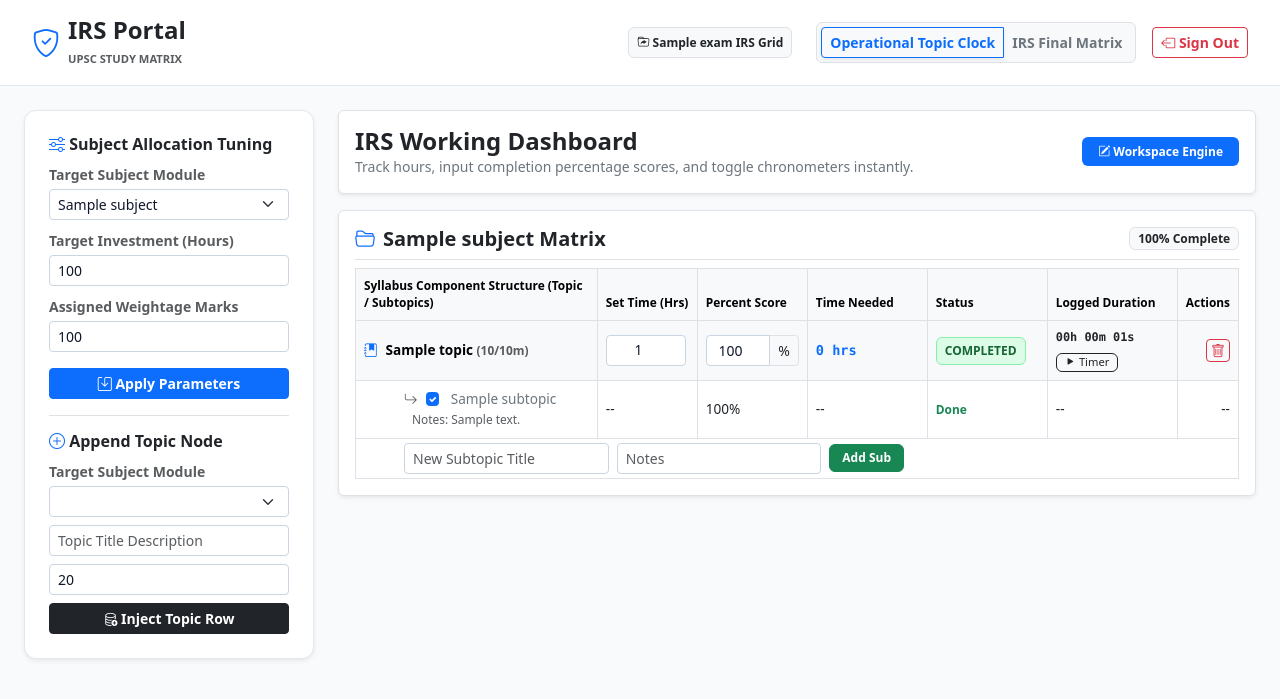
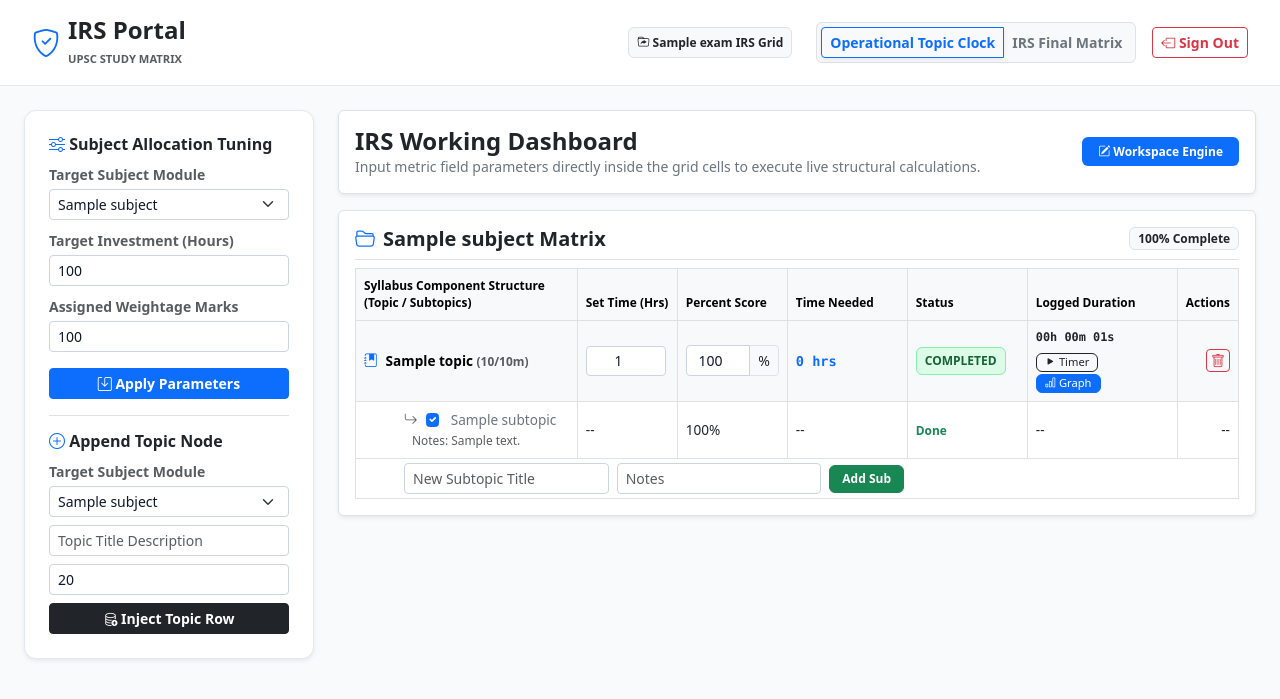
Before and after one commit to Tulsidasyedale1820/upsc_tracker_IRS, a Django app: page /arena/ in a window 1280 px wide. Shown: the top 699 px of the page. Run offline with Django 5.2, Linux system fonts and the light colour scheme; a user stored in the database is signed in; tables that the repository leaves empty hold one stand-in row (values such as "Sample post"); lists and menus that the app fills with data are empty.

Commit message:
Fixed append topic selection block and integrated dynamic ChartJS modal dashboards

```diff
--- a/tracker/templates/tracker/study_arena.html
+++ b/tracker/templates/tracker/study_arena.html
@@ -5,6 +5,7 @@
     <title>IRS Portal - IRS Working Dashboard</title>
     <link href="https://cdn.jsdelivr.net/npm/bootstrap@5.3.0/dist/css/bootstrap.min.css" rel="stylesheet">
     <link rel="stylesheet" href="https://cdn.jsdelivr.net/npm/bootstrap-icons@1.11.0/font/bootstrap-icons.css">
+    <script src="https://cdn.jsdelivr.net/npm/chart.js"></script>
     <style>
         body { background: #f8fafc; color: #1e293b; font-family: system-ui; }
         .top-navbar { background: white; border-bottom: 1px solid #e2e8f0; padding: 1rem 2rem; }
@@ -45,6 +46,7 @@
 
     <div class="container-fluid py-4 px-4">
         <div class="row g-4">
+
             <div class="col-lg-3">
                 <div class="control-panel d-flex flex-column gap-3 shadow-sm">
                     <div>
@@ -74,7 +76,7 @@
                             <label class="small text-muted fw-bold mb-1">Target Subject Module</label>
                             <select id="topicSubjectSelect" class="form-select form-select-sm">
                                 {% for subject in subjects %}
-                                option value="{{ subject.id }}">{{ subject.name }}</option>
+                                <option value="{{ subject.id }}">{{ subject.name }}</option>
                                 {% endfor %}
                             </select>
                         </div>
@@ -86,11 +88,12 @@
             </div>
 
             <div class="col-lg-9">
+
                 <div id="viewportClockDeck">
                     <div class="d-flex justify-content-between align-items-center mb-3 bg-white border p-3 rounded shadow-sm">
                         <div>
                             <h4 class="fw-bold text-dark m-0">IRS Working Dashboard</h4>
-                            <p class="text-secondary small m-0">Track hours, input completion percentage scores, and toggle chronometers instantly.</p>
+                            <p class="text-secondary small m-0">Input metric field parameters directly inside the grid cells to execute live structural calculations.</p>
                         </div>
                         <span class="badge bg-primary text-white px-3 py-2 fw-bold"><i class="bi bi-pencil-square"></i> Workspace Engine</span>
                     </div>
@@ -101,7 +104,7 @@
                     <div class="d-flex justify-content-between align-items-center mb-3">
                         <div>
                             <h4 class="fw-bold text-dark m-0">IRS Final Matrix Summary</h4>
-                            <p class="text-secondary small m-0">Aggregated tracking evaluation scopes calculated directly from server values.</p>
+                            <p class="text-secondary small m-0">Calculated matrix boundaries derived completely via pre-calculated database rollup assessments.</p>
                         </div>
                         <span class="badge bg-light text-dark border px-3 py-2 fw-bold"><i class="bi bi-lock-fill"></i> Read-Only Console</span>
                     </div>
@@ -142,8 +145,27 @@
         </div>
     </div>
 
+    <div class="modal fade" id="graphModal" tabindex="-1" aria-hidden="true">
+        <div class="modal-dialog modal-dialog-centered">
+            <div class="modal-content">
+                <div class="modal-header">
+                    <h5 class="fw-bold text-dark m-0" id="graphModalTitle">Topic Analytics Graph</h5>
+                    <button type="button" class="btn-close" data-bs-dismiss="modal" aria-label="Close"></button>
+                </div>
+                <div class="modal-body text-center">
+                    <div style="max-height: 280px; width: 100%; display: flex; justify-content: center;">
+                        <canvas id="topicAnalyticsChartCanvas"></canvas>
+                    </div>
+                    <div class="alert alert-light border small text-muted mt-3 mb-0" id="graphModalDescription"></div>
+                </div>
+            </div>
+        </div>
+    </div>
+
+    <script src="https://cdn.jsdelivr.net/npm/bootstrap@5.3.0/dist/js/bootstrap.bundle.min.js"></script>
     <script>
         let tickerIntervalId = null, runSecondsCounter = 0, currentClockTopicId = null;
+        let activeChartInstance = null;
 
         function toggleActiveDashboardDisplay(layoutMode) {
             const consoleCard = document.getElementById('viewportConsoleDeck');
@@ -201,11 +223,14 @@
                     let tableRowsHtml = '';
 
                     if(!s.topics || s.topics.length === 0) {
-                        tableRowsHtml = `<tr><td colspan="6" class="text-center text-muted py-3 text-secondary">No active core topics established inside this grid yet.</td></tr>`;
+                        tableRowsHtml = `<tr><td colspan="7" class="text-center text-muted py-3 text-secondary">No active core topics established inside this grid yet.</td></tr>`;
                     } else {
                         s.topics.forEach(t => {
                             let badgeStyle = t.pct === 100 ? 'status-completed' : 'status-progress';
                             let labelText = t.pct === 100 ? 'Completed' : 'In Progress';
+
+                            // Parse hours and minutes from formatted string to load into graph
+                            let rawLoggedHrs = parseFloat(t.logged_time_str.split('h')[0]) || 0.0;
 
                             tableRowsHtml += `
                                 <tr class="table-light fw-bold text-dark">
@@ -219,7 +244,11 @@
                                     </td>
                                     <td><span class="text-primary font-monospace">${t.time_needed} hrs</span></td>
                                     <td><span class="status-badge ${badgeStyle}">${labelText}</span></td>
-                                    <td><span class="text-dark font-monospace small d-block mb-1">${t.logged_time_str}</span><button class="btn btn-xs btn-outline-dark px-2 py-0" style="font-size:0.7rem;" onclick="launchChronometerEngine('${t.id}', '${t.name.replace(/'/g, "\\'")}')"><i class="bi bi-play-fill"></i> Timer</button></td>
+                                    <td>
+                                        <span class="text-dark font-monospace small d-block mb-1">${t.logged_time_str}</span>
+                                        <button class="btn btn-xs btn-outline-dark px-2 py-0 me-1" style="font-size:0.7rem;" onclick="launchChronometerEngine('${t.id}', '${t.name.replace(/'/g, "\\'")}')"><i class="bi bi-play-fill"></i> Timer</button>
+                                        <button class="btn btn-xs btn-primary text-white px-2 py-0" style="font-size:0.7rem;" onclick="openGraphicalAnalysisModal('${t.name.replace(/'/g, "\\'")}', ${t.set_hours}, ${t.pct}, ${t.time_needed}, ${rawLoggedHrs})"><i class="bi bi-bar-chart"></i> Graph</button>
+                                    </td>
                                     <td class="text-end"><button class="btn btn-sm btn-outline-danger p-1 py-0" onclick="deleteTopicNodeRow('${t.id}')"><i class="bi bi-trash"></i></button></td>
                                 </tr>`;
 
@@ -265,7 +294,7 @@
                                         <th style="width: 110px;">Percent Score</th>
                                         <th style="width: 120px;">Time Needed</th>
                                         <th style="width: 120px;">Status</th>
-                                        <th style="width: 130px;">Logged Duration</th>
+                                        <th style="width: 150px;">Logged Duration</th>
                                         <th class="text-end" style="width: 60px;">Actions</th>
                                     </tr>
                                 </thead>
@@ -284,14 +313,37 @@
             });
         }
 
-        // --- REAL TIME CHRONOMETER SESSION MODULES ---
+        // --- CHART INTERACTIVE POPUP METHOD ENGINE ---
+        function openGraphicalAnalysisModal(name, setHours, pct, needed, logged) {
+            document.getElementById('graphModalTitle').innerText = `${name} Metrics Breakdown`;
+            document.getElementById('graphModalDescription').innerText = `Target Allocation: ${setHours} hrs | Completed: ${pct}% | Remaining: ${needed} hrs | Active Timer Session: ${logged} hrs.`;
+
+            let ctx = document.getElementById('topicAnalyticsChartCanvas').getContext('2d');
+            if(activeChartInstance) activeChartInstance.destroy();
+
+            activeChartInstance = new Chart(ctx, {
+                type: 'doughnut',
+                data: {
+                    labels: ['Completed Session Hours', 'Time Needed (Hrs Remaining)', 'Active Logged Timer'],
+                    datasets: [{
+                        data: [((pct/100)*setHours).toFixed(1), needed, logged],
+                        backgroundColor: ['#16a34a', '#2563eb', '#38bdf8'],
+                        borderWidth: 1
+                    }]
+                },
+                options: { responsive: true, plugins: { legend: { position: 'bottom' } } }
+            });
+
+            let myModal = new bootstrap.Modal(document.getElementById('graphModal'));
+            myModal.show();
+        }
+
         function launchChronometerEngine(topicId, topicName) {
             if(tickerIntervalId) {
                 alert("Please pause or complete your active workspace tracking chronometer node first!");
                 return;
             }
-            currentClockTopicId = topicId;
-            runSecondsCounter = 0;
+            currentClockTopicId = topicId; runSecondsCounter = 0;
             document.getElementById('timerContextName').innerText = topicName;
             document.getElementById('chronometerDisplayField').innerText = "00:00:00";
             document.getElementById('chronometerConsoleDeck').classList.remove('d-none');
@@ -301,20 +353,16 @@
         function toggleChronometerState() {
             let btn = document.getElementById('btnClockStartStop');
             if(tickerIntervalId) {
-                clearInterval(tickerIntervalId);
-                tickerIntervalId = null;
-                btn.innerText = "Start";
-                btn.className = "btn btn-sm btn-success w-50 fw-bold";
+                clearInterval(tickerIntervalId); tickerIntervalId = null;
+                btn.innerText = "Start"; btn.className = "btn btn-sm btn-success w-50 fw-bold";
             } else {
-                btn.innerText = "Pause";
-                btn.className = "btn btn-sm btn-warning w-50 fw-bold text-dark";
+                btn.innerText = "Pause"; btn.className = "btn btn-sm btn-warning w-50 fw-bold text-dark";
                 tickerIntervalId = setInterval(() => {
                     runSecondsCounter++;
                     let h = Math.floor(runSecondsCounter / 3600);
                     let m = Math.floor((runSecondsCounter % 3600) / 60);
                     let s = runSecondsCounter % 60;
-                    document.getElementById('chronometerDisplayField').innerText =
-                        `${String(h).padStart(2,'0')}:${String(m).padStart(2,'0')}:${String(s).padStart(2,'0')}`;
+                    document.getElementById('chronometerDisplayField').innerText = `${String(h).padStart(2,'0')}:${String(m).padStart(2,'0')}:${String(s).padStart(2,'0')}`;
                 }, 1000);
             }
         }
@@ -322,19 +370,14 @@
         function closeAndSyncChronometerSession() {
             if(tickerIntervalId) toggleChronometerState();
             if(runSecondsCounter === 0) {
-                document.getElementById('chronometerConsoleDeck').classList.add('d-none');
-                return;
+                document.getElementById('chronometerConsoleDeck').classList.add('d-none'); return;
             }
-
             fetch('/api/sync-timer/', {
                 method: 'POST',
                 headers: {'Content-Type': 'application/json', 'X-CSRFToken': '{{ csrf_token }}'},
                 body: JSON.stringify({ topic_id: currentClockTopicId, added_seconds: runSecondsCounter })
-            })
-            .then(res => res.json())
-            .then(() => {
-                runSecondsCounter = 0;
-                currentClockTopicId = null;
+            }).then(() => {
+                runSecondsCounter = 0; currentClockTopicId = null;
                 document.getElementById('chronometerConsoleDeck').classList.add('d-none');
                 fetchGlobalWorkspaceData();
             });
@@ -344,7 +387,6 @@
             let payload = { topic_id: topicId };
             if(hoursVal !== null && hoursVal !== '') payload.set_hours = parseFloat(hoursVal);
             if(pctVal !== null && pctVal !== '') payload.completion_pct = parseInt(pctVal);
-
             fetch('/api/update-topic-metrics/', {
                 method: 'POST',
                 headers: {'Content-Type': 'application/json', 'X-CSRFToken': '{{ csrf_token }}'},
```
